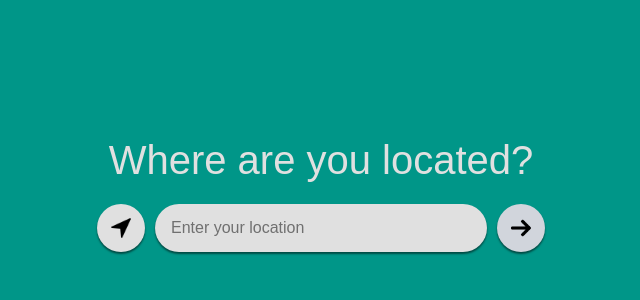
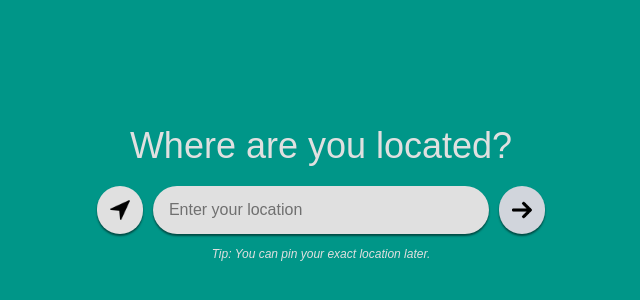
Before and after one commit to vnclrd/metro-realtime, a React (Vite) app in the folder frontend/: page / in a window 1280 px wide. Shown: the part 206-506 px from the top of the page, without its empty margins (319-959 px from the left). Built offline with nearby package versions, Linux system fonts and the light colour scheme.

Commit message:
Update landing page

```diff
--- a/frontend/src/App.jsx
+++ b/frontend/src/App.jsx
@@ -84,10 +84,11 @@ function App() {
   return (
     <div className='flex w-full min-h-screen bg-[#009688] items-center justify-center p-4'>
       <div className='flex flex-col items-center justify-center w-full max-w-lg'>
-        <h1 className='text-3xl sm:text-3xl lg:text-[2.5rem] mb-5 text-[#e0e0e0] text-center'>
+        <h1 className='text-[1.75rem] sm:text-2xl lg:text-4xl mb-5 text-[#e0e0e0] text-center'>
           Where are you located?
         </h1>
-        <div className='flex w-full max-w-md items-center'>
+        <div className='flex w-full max-w-md items-center justify-center'>
+          {/* Detect Location Button */}
           <button
             onClick={handleDetectLocation}
             disabled={detecting}
@@ -99,13 +100,15 @@ function App() {
           >
             <img src='/navigation-icon.png' alt='Target Icon' className='w-6 h-6' />
           </button>
+          {/* Type Location Here */}
           <input
             type='text'
             placeholder='Enter your location'
             value={location}
             onChange={(e) => setLocation(e.target.value)}
-            className='flex-1 h-12 bg-[#e0e0e0] rounded-full pl-4 pr-4 mr-2.5 focus:outline-none focus:ring-2 focus:ring-[#00796b] shadow-[_0_2px_2px_rgba(0,0,0,0.5)]'
+            className='flex w-[225px] sm:w-[350px] md:w-[350px] lg:w-[350px] h-12 bg-[#e0e0e0] rounded-full pl-4 pr-4 mr-2.5 focus:outline-none focus:ring-2 focus:ring-[#00796b] shadow-[_0_2px_2px_rgba(0,0,0,0.5)]'
           />
+          {/* Submit Button */}
           <button
             onClick={handleRedirect}
             disabled={!location.trim() || loading}
@@ -118,6 +121,7 @@ function App() {
             <img src='/arrow-icon.png' alt='Arrow Icon' className='w-5 h-5' />
           </button>
         </div>
+        <p className='text-[#e0e0e0] text-xs mt-3 italic'>Tip: You can pin your exact location later.</p>
       </div>
     </div>
   );
```
Also changed, not shown: 2 other files (tests, documents, lock files or other folders).
